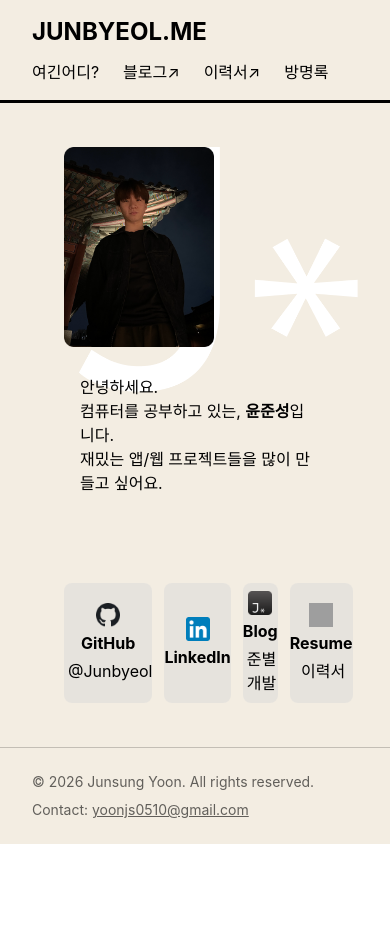
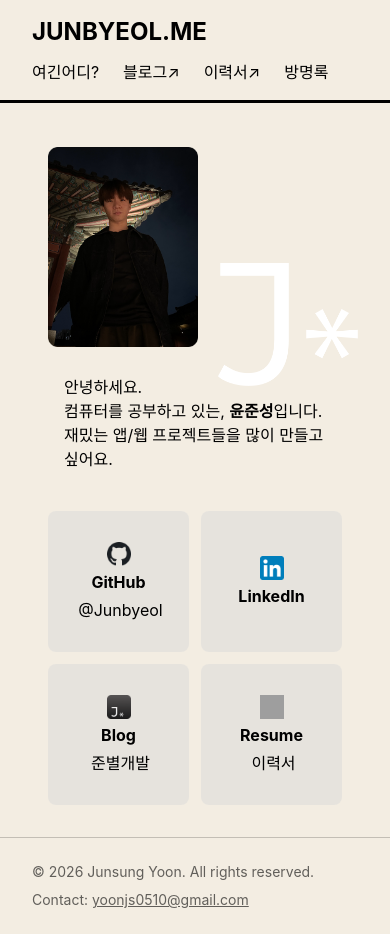
Before and after one commit to junbyeol/junbyeol.me, a React (Vite) app: page / in a window 390 px wide. Before the commit the page ends 844 px from the top, so only its background shows below. Built offline with nearby package versions, Linux system fonts and the light colour scheme; grey boxes are pictures that could not be loaded.

Commit message:
feat: 홈화면 모바일 ui 대응

```diff
--- a/src/pages/Home.tsx
+++ b/src/pages/Home.tsx
@@ -8,11 +8,11 @@ import icon_resume from "../assets/icon_resume.png";
 const Home = () => {
   return (
     <section>
-      <div className="relative px-8 pt-[12px] md:px-32 flex flex-col gap-[48px]">
+      <div className="relative px-4 pt-[12px] md:px-32 flex flex-col md:gap-[48px]">
         <img
           src={white_logo}
           alt="logo"
-          className="absolute right-0 w-[279px] z-0"
+          className="absolute md:top-0 top-32 right-0 w-[140px] md:w-[279px] z-0"
         />
         <div className="flex gap-[12px] md:gap-[36px] flex-col md:flex-row">
           <img
@@ -31,7 +31,7 @@ const Home = () => {
             </h2>
           </div>
         </div>
-        <div className="flex gap-[12px] md:gap-[60px] mt-[24px]">
+        <div className="grid grid-cols-2 md:grid-cols-4 gap-[12px] md:gap-[60px] mt-[24px]">
           <LinkCard
             key={"github"}
             img={icon_github}
@@ -78,7 +78,7 @@ function LinkCard({ img, link, bold_label, regular_label }: LinkCardProps) {
       href={link}
       target="_blank"
       rel="noopener noreferrer"
-      className="w-[120px] py-[8px] md:w-[240px] md:h-[120px] bg-[#D9D9D9]/50 rounded-[8px] flex flex-col justify-center items-center hover:bg-[#D9D9D9]/60 transition-colors"
+      className="w-full aspect-square md:aspect-auto md:h-[120px] py-[8px] bg-[#D9D9D9]/50 rounded-[8px] flex flex-col justify-center items-center hover:bg-[#D9D9D9]/60 transition-colors"
     >
       <img
         src={img}
```
